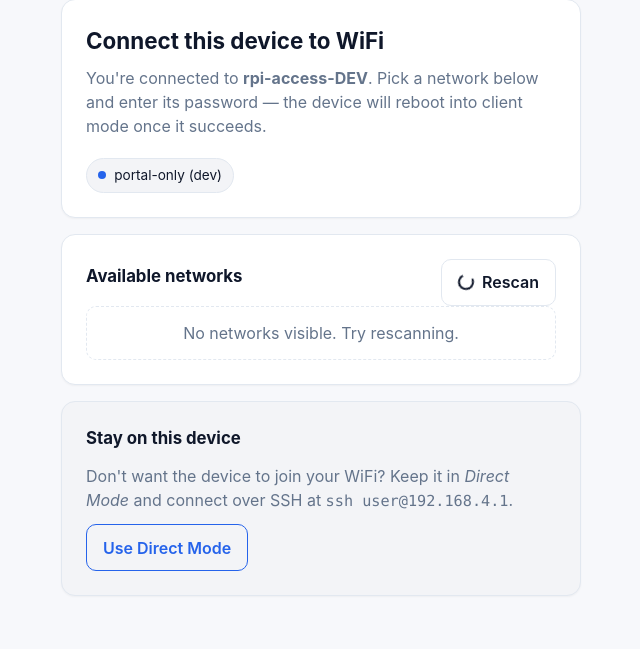
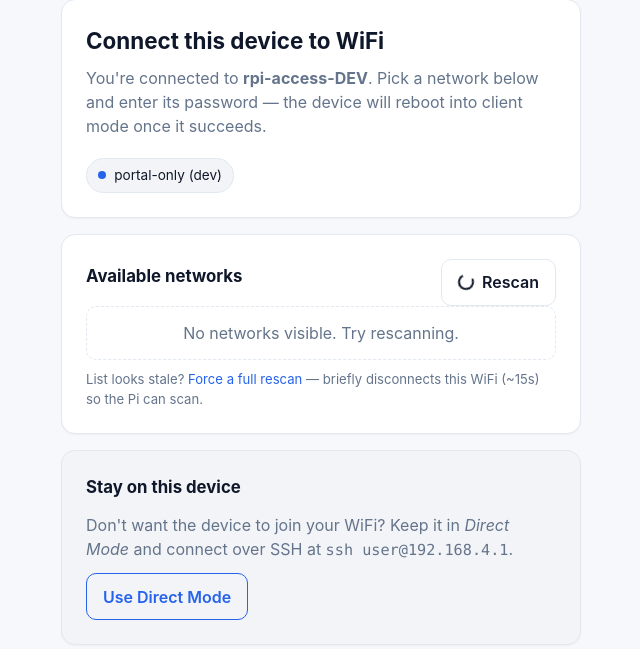
Before and after one commit to malekboubahri2/rpi-access, a Flask app: page / in a window 1280 px wide. Shown: the part 89-738 px from the top of the page, without its empty margins (319-959 px from the left). Run offline with Flask 3, Linux system fonts and the light colour scheme; data that the repository does not hold is empty.

Commit message:
feat(ui): show scan age, add 'Force rescan' link with warning before AP cycle

```diff
--- a/static/css/main.css
+++ b/static/css/main.css
@@ -206,6 +206,13 @@ body {
   border-radius: 10px;
 }
 
+.hint-row {
+  margin: 0.6rem 0 0 0;
+  font-size: 0.82rem;
+}
+.hint-row a { color: var(--accent); text-decoration: none; }
+.hint-row a:hover { text-decoration: underline; }
+
 /* ---------- forms ------------------------------------------------------- */
 
 .form-row { display: flex; flex-direction: column; gap: 0.35rem; margin-bottom: 0.9rem; }
--- a/static/js/networks.js
+++ b/static/js/networks.js
@@ -100,25 +100,110 @@
     });
   }
 
+  function ageLabel(cachedAtUnix) {
+    if (!cachedAtUnix) return "never";
+    var secs = Math.max(0, Math.round(Date.now() / 1000 - cachedAtUnix));
+    if (secs < 5)   return "just now";
+    if (secs < 60)  return secs + "s ago";
+    if (secs < 3600) return Math.round(secs / 60) + "m ago";
+    return Math.round(secs / 3600) + "h ago";
+  }
+
+  function setRescanLabel(cachedAtUnix) {
+    if (!rescanBtn) return;
+    var label = rescanBtn.querySelector(".label");
+    if (label) label.textContent = "Rescan";
+    rescanBtn.title = "Last scan: " + ageLabel(cachedAtUnix);
+  }
+
+  // The first time the user hits "Rescan" we explain that the AP will
+  // drop for a few seconds. localStorage so we don't nag forever.
+  function confirmHardRescan() {
+    try {
+      if (localStorage.getItem("rpi-access.rescanWarned") === "1") return true;
+    } catch (e) { /* private mode */ }
+    var ok = window.confirm(
+      "Rescan will briefly drop this WiFi (~15s) so the Pi can scan. " +
+      "Your phone should reconnect automatically. Continue?"
+    );
+    if (ok) {
+      try { localStorage.setItem("rpi-access.rescanWarned", "1"); } catch (e) { /* ignore */ }
+    }
+    return ok;
+  }
+
   async function loadNetworks() {
     setBusy(rescanBtn, true);
-    renderEmpty("Scanning…");
+    var hadResults = list.querySelector(".network") !== null;
+    if (!hadResults) renderEmpty("Scanning…");
     try {
       var res = await fetch("/api/networks", { headers: { Accept: "application/json" } });
       var data = await res.json();
-      if (!res.ok) {
+      if (!res.ok && !data.networks) {
         renderEmpty(data.error || "Scan failed");
         return;
       }
       render(data.networks);
+      setRescanLabel(data.cached_at);
     } catch (err) {
-      renderEmpty("Scan request failed.");
+      if (!hadResults) renderEmpty("Scan request failed.");
     } finally {
       setBusy(rescanBtn, false);
     }
   }
 
-  if (rescanBtn) rescanBtn.addEventListener("click", loadNetworks);
+  // Hard rescan: tells the orchestrator to cycle the AP, then polls
+  // /api/networks until the cache timestamp moves forward.
+  async function hardRescan() {
+    if (!confirmHardRescan()) return;
+    setBusy(rescanBtn, true);
+    renderEmpty("Cycling AP for a fresh scan — your phone may briefly disconnect…");
+    var beforeAt = 0;
+    try {
+      var preRes = await fetch("/api/networks");
+      var preData = await preRes.json();
+      beforeAt = preData.cached_at || 0;
+      await fetch("/api/rescan", { method: "POST" });
+    } catch (e) { /* keep going to polling */ }
+
+    var deadline = Date.now() + 45000;
+    while (Date.now() < deadline) {
+      await new Promise(function (r) { setTimeout(r, 3000); });
+      try {
+        var res = await fetch("/api/networks");
+        var data = await res.json();
+        if ((data.cached_at || 0) > beforeAt) {
+          render(data.networks);
+          setRescanLabel(data.cached_at);
+          setBusy(rescanBtn, false);
+          return;
+        }
+      } catch (e) { /* keep polling */ }
+    }
+    setBusy(rescanBtn, false);
+    renderEmpty("Rescan timed out. Refresh the page when the AP is back.");
+  }
+
+  if (rescanBtn) {
+    rescanBtn.addEventListener("click", function (ev) {
+      // Shift-click → force a hard rescan even if a recent one exists.
+      if (ev.shiftKey) { hardRescan(); return; }
+      loadNetworks();
+    });
+    rescanBtn.addEventListener("contextmenu", function (ev) {
+      ev.preventDefault();
+      hardRescan();
+    });
+  }
+
+  var hardLink = document.getElementById("hard-rescan-link");
+  if (hardLink) {
+    hardLink.addEventListener("click", function (ev) {
+      ev.preventDefault();
+      hardRescan();
+    });
+  }
+
   // Initial load.
   loadNetworks();
   // Light auto-refresh in the background, but only while no connect in flight.
--- a/templates/onboarding.html
+++ b/templates/onboarding.html
@@ -23,7 +23,7 @@
 <section class="card">
   <div class="row between">
     <h2>Available networks</h2>
-    <button class="btn ghost" id="rescan-btn" type="button">
+    <button class="btn ghost" id="rescan-btn" type="button" title="Refresh">
       <span class="spinner" hidden></span>
       <span class="label">Rescan</span>
     </button>
@@ -31,6 +31,10 @@
   <ul class="network-list" id="network-list" aria-live="polite">
     <li class="empty">Scanning…</li>
   </ul>
+  <p class="muted hint-row">
+    List looks stale? <a href="#" id="hard-rescan-link">Force a full rescan</a>
+    — briefly disconnects this WiFi (~15s) so the Pi can scan.
+  </p>
 </section>
 
 <section class="card hidden" id="connect-card">
```
